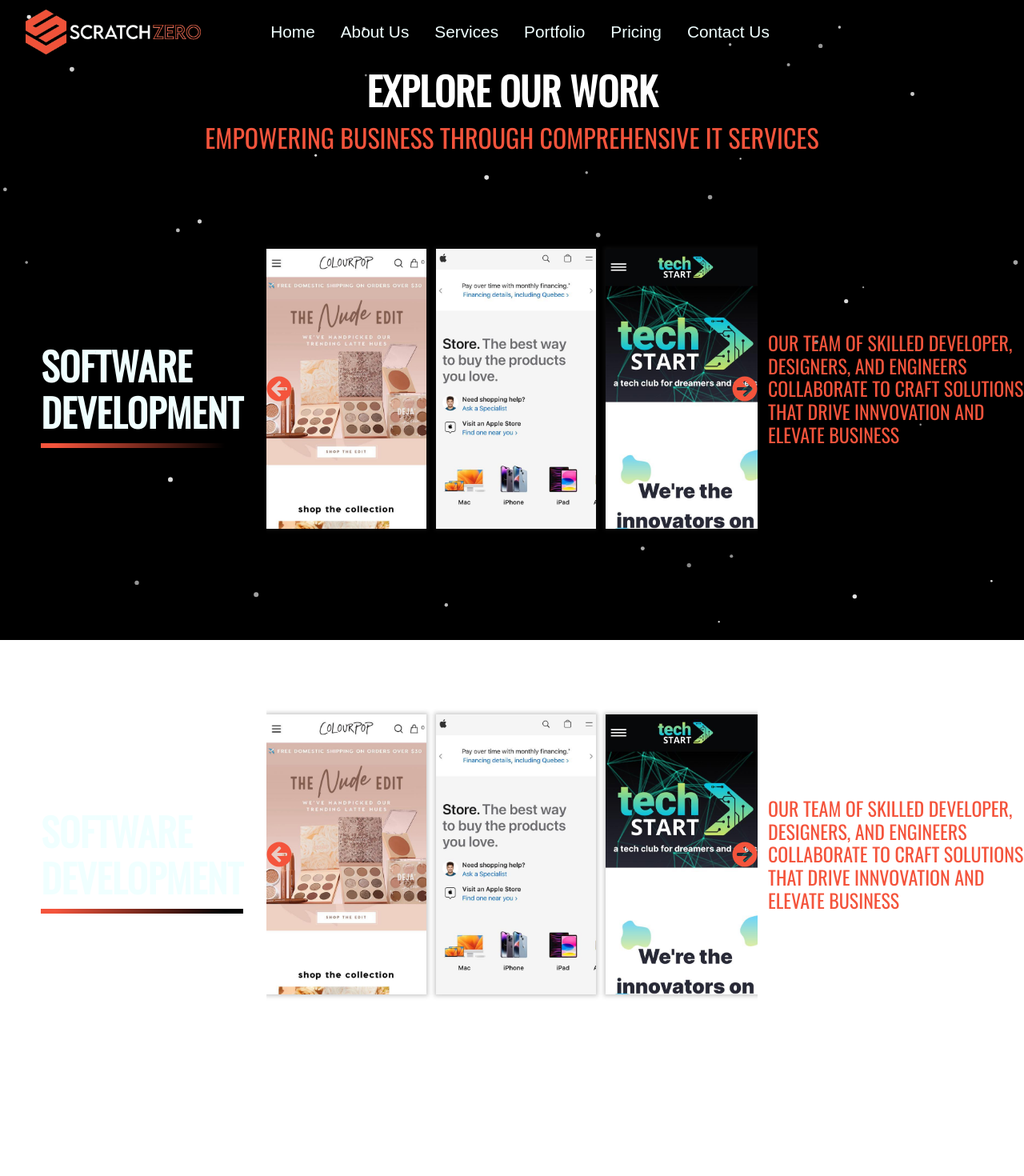
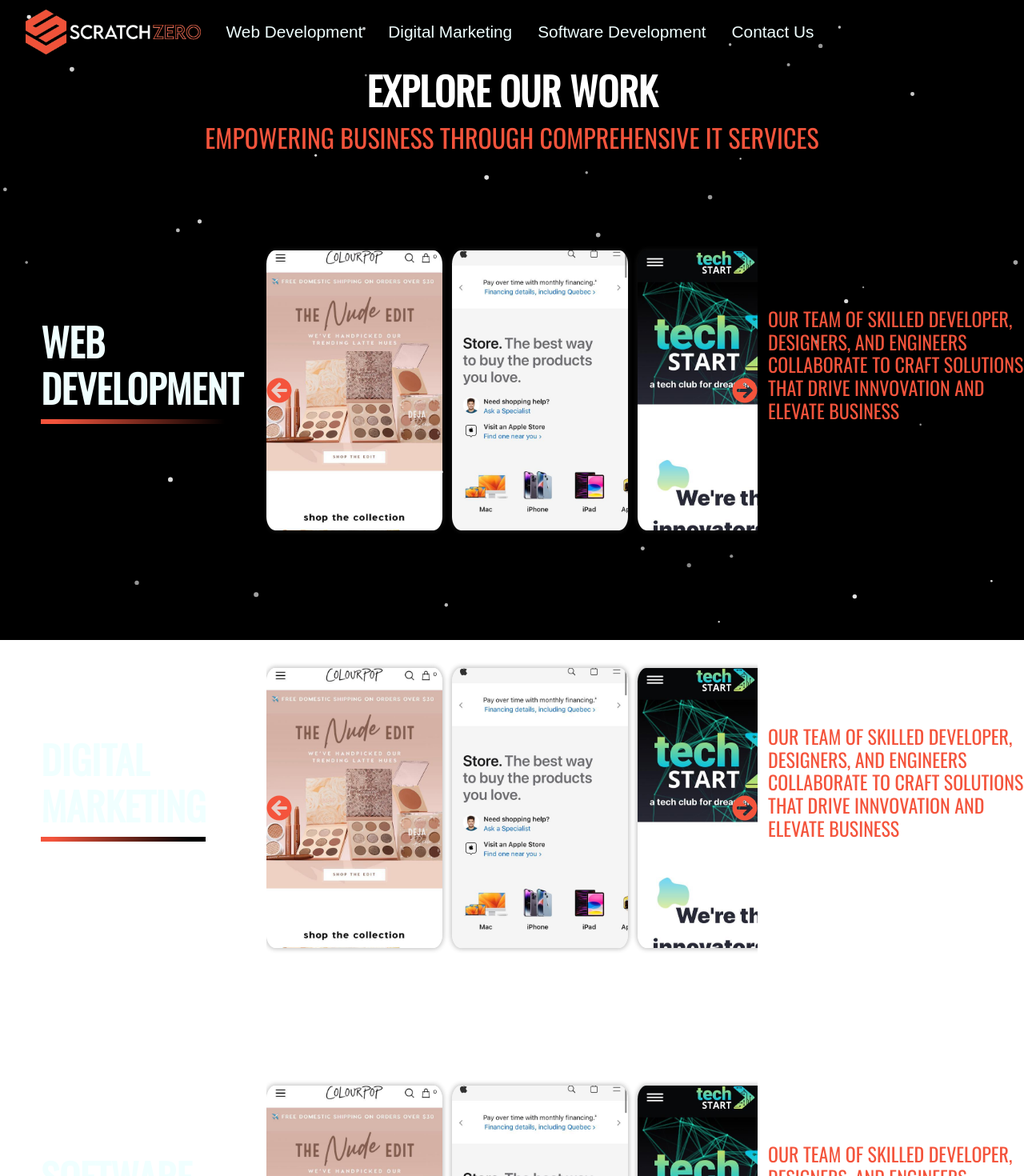
Before and after one commit to shahzill/scratchzero, a React (Create React App) app in the folder scratch-zero/: page /Projects in a window 1280 px wide. Shown: the top 1470 px of the page at 80% size. Before the commit the page ends 1359 px from the top, so only its background shows below. Built offline with nearby package versions, Linux system fonts and the light colour scheme; a web font is replaced by a local one.

Commit message:
changed the navbar for projects and added 2 more groups

```diff
--- a/scratch-zero/src/Pages/Home.js
+++ b/scratch-zero/src/Pages/Home.js
@@ -111,7 +111,7 @@
     {/* <div className="gap"></div> */}
 
     {/* second section */}
-    <div className="comp3" id="AboutUs">
+    <div className="comp3" id="AboutUs" >
 
       {/* content */}
       <div className="subcomp3">
@@ -544,16 +544,16 @@
     </div>
 
     {/* fourth section */}
-    <div className="comp4">
+    <div className="comp4" id="Pricing">
       <Fade bottom>
-        <h1 className="PricingH" id="Pricing">PRICING</h1>
+        <h1 className="PricingH" >PRICING</h1>
         <p className="PricingSH">CHOOSE THE RIGHT PLAN FOR YOUR BUSINESS</p>
       </Fade>
       <div className="wrapper3">
         <div className="single-price">
           <div className="package1"><h1>BASIC</h1></div>
           <div className="price">
-          <h2><span className="priceH"><strong>$29</strong></span><span className="monthH">/MONTH</span></h2>
+          <h2><span className="priceH">$29</span><span className="monthH">/MONTH</span></h2>
           </div>
           <div className="pricingSubH"><h3>The perfect way to get started and get used to our tools.</h3></div>
           <div className="deals">
@@ -568,7 +568,7 @@
         <div className="single-price">
         <div className="package2"><h1>STANDARD</h1></div>
           <div className="price">
-          <h2><span className="priceH"><strong>$149</strong></span><span className="monthH">/MONTH</span></h2>
+          <h2><span className="priceH">$149</span><span className="monthH">/MONTH</span></h2>
           </div>
           <div className="pricingSubH"><h3>The perfect way to get started and get used to our tools.</h3></div>
           <div className="deals">
@@ -583,7 +583,7 @@
         <div className="single-price">
         <div className="package3"><h1>PREMIUM</h1></div>
           <div className="price">
-          <h2><span className="priceH"><strong>$1399</strong></span><span className="monthH">/MONTH</span></h2>
+          <h2><span className="priceH">$1399</span><span className="monthH">/MONTH</span></h2>
           </div>
           <div className="pricingSubH"><h3>The perfect way to get started and get used to our tools.</h3></div>
           <div className="deals">
--- /dev/null
+++ b/scratch-zero/src/Pages/NavbarProject.js
@@ -0,0 +1,59 @@
+import React, {useState, useEffect} from "react";
+import {FaBars, FaTimes} from "react-icons/fa"
+import {BrowserRouter as Router, Routes, Route} from 'react-router-dom';
+import { useRef } from "react";
+import "../Styles/Navbar.css";
+import logo from "../Imgs/RedLogoo.png"
+import { HashLink as Link} from 'react-router-hash-link'
+
+function Navbar() {
+	const navRef = useRef();
+	const [navColor,setNavColor] = useState(false);
+
+	const showNavbar = () => {
+		navRef.current.classList.toggle(
+			"responsive_nav"
+		);
+	};
+
+	const changeBG = () => {
+		if(window.scrollY >= 10){
+			setNavColor(true)
+		}
+		else{
+			setNavColor(false)
+		}
+	}
+
+	window.addEventListener('scroll', changeBG)
+
+	return (
+		<header className={navColor ? 'active' : ""}>
+			<img src={logo}/>
+			<nav ref={navRef}>
+
+				<Link className="Link" smooth to="#Web-Development" >Web Development</Link>
+				<Link className="Link" smooth to="#Digital-Marketing" >Digital Marketing</Link>
+				<Link className="Link" smooth to="#Software-Development" >Software Development</Link>
+
+				<Link className="Link" smooth to="#ContactUs" >Contact Us</Link>
+				<button
+					className="nav-btn nav-close-btn"
+					onClick={showNavbar}>
+					<FaTimes />
+				</button>
+			</nav>
+			<button
+				className="nav-btn"
+				onClick={showNavbar}>
+				<FaBars />
+			</button>
+
+		</header>
+	);
+	<script>
+		const
+	</script>
+}
+
+export default Navbar;
--- a/scratch-zero/src/Pages/Projects.js
+++ b/scratch-zero/src/Pages/Projects.js
@@ -1,5 +1,5 @@
 import React, {useState, useEffect} from "react";
-import Navbar from "./Navbar";
+import Navbar from "./NavbarProject";
 import Contact from "./Contact";
 import Fade from 'react-reveal/Fade';
 import Canvas from "./Canvas";
@@ -32,6 +32,30 @@
         var back = document.getElementById('slideBack');
         back.onclick = function () {
             var container = document.getElementById('container');
+            sideScroll(container,'left',25,300,20);
+        };
+
+        var button = document.getElementById('slide1');
+        button.onclick = function () {
+            var container = document.getElementById('container1');
+            sideScroll(container,'right',25,300,20);
+        };
+
+        var back = document.getElementById('slideBack1');
+        back.onclick = function () {
+            var container = document.getElementById('container1');
+            sideScroll(container,'left',25,300,20);
+        };
+
+        var button = document.getElementById('slide2');
+        button.onclick = function () {
+            var container = document.getElementById('container2');
+            sideScroll(container,'right',25,300,20);
+        };
+
+        var back = document.getElementById('slideBack2');
+        back.onclick = function () {
+            var container = document.getElementById('container2');
             sideScroll(container,'left',25,300,20);
         };
 
@@ -78,10 +102,123 @@
 
 
     </div>
-    <div className='PComp2'>
+
+    <div className='PComp2' id="Web-Development">
         <div className="Pcontent2">
             <div className="SoftwareDevH">
-                <h1><span class="gradient-underline">SOFTWARE DEVELOPMENT</span>  </h1>
+                <h1><span class="gradient-underline">WEB DEVELOPMENT</span>  </h1>
+            </div>
+            <div className="Projects-Arrows">
+            <div className="Left control prev" id="slideBack2"><FaArrowCircleLeft /></div>
+            <div className="Projects">
+
+            <div className="cards">
+
+            <div className="media-scroller" id="container2">
+                <div class="Pcontainer">
+                <div class="card">
+                <div class="Pfront Pfront1"></div>
+                <div class="Pback Pback1">
+                    <p>Additional info on the back of the cardAdditional info on the back of the cardAdditional info on the back of the cardAdditional info on the back of the cardAdditional info on the back of the cardAdditional info on the back of the cardAdditional info on the back of the cardAdditional info on the back of the card</p>
+                    <a href="https://reservim.com/" target="_blank">
+                <button className="projectButton">
+                    View Project
+                </button></a>
+
+                    </div>
+                    </div>
+                </div>
+                <div class="Pcontainer">
+                <div class="card">
+                <div class="Pfront Pfront2"></div>
+                <div class="Pback Pback2">
+                    <p>Additional info on the back of the cardAdditional info on the back of the cardAdditional info on the back of the cardAdditional info on the back of the cardAdditional info on the back of the cardAdditional info on the back of the cardAdditional info on the back of the cardAdditional info on the back of the card</p>
+                    <a href="https://reservim.com/" target="_blank">
+                <button className="projectButton">
+                    View Project
+                </button></a>
+
+                    </div>
+                    </div>
+                </div>
+                <div class="Pcontainer">
+                <div class="card">
+                <div class="Pfront Pfront3"></div>
+                <div class="Pback Pback3">
+                    <p>Additional info on the back of the cardAdditional info on the back of the cardAdditional info on the back of the cardAdditional info on the back of the cardAdditional info on the back of the cardAdditional info on the back of the cardAdditional info on the back of the cardAdditional info on the back of the card</p>
+                    <a href="https://reservim.com/" target="_blank">
+                <button className="projectButton">
+                    View Project
+                </button></a>
+
+                    </div>
+                    </div>
+                </div>
+                <div class="Pcontainer">
+                <div class="card">
+                <div class="Pfront Pfront4"></div>
+                <div class="Pback Pback4">
+                    <p>Additional info on the back of the cardAdditional info on the back of the cardAdditional info on the back of the cardAdditional info on the back of the cardAdditional info on the back of the cardAdditional info on the back of the cardAdditional info on the back of the cardAdditional info on the back of the card</p>
+                    <a href="https://reservim.com/" target="_blank">
+                <button className="projectButton">
+                    View Project
+                </button></a>
+
+                    </div>
+                    </div>
+                </div>
+
+            <div class="Pcontainer">
+            <div class="card">
+            <div class="Pfront Pfront5"></div>
+            <div class="Pback Pback5">
+                <p>Additional info on the back of the cardAdditional info on the back of the cardAdditional info on the back of the cardAdditional info on the back of the cardAdditional info on the back of the cardAdditional info on the back of the cardAdditional info on the back of the cardAdditional info on the back of the card</p>
+                <a href="https://reservim.com/" target="_blank">
+            <button className="projectButton">
+                View Project
+            </button></a>
+
+                </div>
+                </div>
+            </div>
+
+            <div class="Pcontainer">
+            <div class="card">
+            <div class="Pfront Pfront6"></div>
+            <div class="Pback Pback6">
+                <p>Additional info on the back of the cardAdditional info on the back of the cardAdditional info on the back of the cardAdditional info on the back of the cardAdditional info on the back of the cardAdditional info on the back of the cardAdditional info on the back of the cardAdditional info on the back of the card</p>
+                <a href="https://reservim.com/" target="_blank">
+            <button className="projectButton">
+                View Project
+            </button></a>
+
+                </div>
+                </div>
+            </div>
+
+
+            </div>
+
+            </div>
+
+            </div>
+            <div className="Right control next" id="slide2"><FaArrowCircleRight /></div>
+            </div>
+            <div className="Pquote1">
+            <p>OUR TEAM OF SKILLED DEVELOPER, DESIGNERS, AND ENGINEERS COLLABORATE TO CRAFT SOLUTIONS THAT DRIVE INNVOVATION AND ELEVATE BUSINESS</p>
+            </div>
+
+
+        </div>
+
+
+
+    </div>
+
+    <div className='PComp2' id="Digital-Marketing">
+        <div className="Pcontent2">
+            <div className="SoftwareDevH">
+                <h1><span class="gradient-underline">DIGITAL MARKETING</span>  </h1>
             </div>
             <div className="Projects-Arrows">
             <div className="Left control prev" id="slideBack"><FaArrowCircleLeft /></div>
@@ -189,18 +326,18 @@
 
 
     </div>
-    <div className='PComp2'>
+    <div className='PComp2' id="Software-Development">
         <div className="Pcontent2">
             <div className="SoftwareDevH">
                 <h1><span class="gradient-underline">SOFTWARE DEVELOPMENT</span>  </h1>
             </div>
             <div className="Projects-Arrows">
-            <div className="Left control prev" id="slideBack"><FaArrowCircleLeft /></div>
+            <div className="Left control prev" id="slideBack1"><FaArrowCircleLeft /></div>
             <div className="Projects">
 
             <div className="cards">
 
-            <div className="media-scroller" id="container">
+            <div className="media-scroller" id="container1">
                 <div class="Pcontainer">
                 <div class="card">
                 <div class="Pfront Pfront1"></div>
@@ -288,7 +425,7 @@
             </div>
 
             </div>
-            <div className="Right control next" id="slide"><FaArrowCircleRight /></div>
+            <div className="Right control next1" id="slide1"><FaArrowCircleRight /></div>
             </div>
             <div className="Pquote1">
             <p>OUR TEAM OF SKILLED DEVELOPER, DESIGNERS, AND ENGINEERS COLLABORATE TO CRAFT SOLUTIONS THAT DRIVE INNVOVATION AND ELEVATE BUSINESS</p>
@@ -301,6 +438,19 @@
 
     </div>
 
+    <div className="comp6">
+      <div className="ContactH"><h1>CONTACT US</h1></div>
+      <div className="subcomp6">
+      <div className="contact"><Contact></Contact></div>
+      <div className="contact-quote">
+        <div className="heading"><h1>Lets have a <span className="Red">chat</span></h1></div>
+        <p>We're here to connect, collaborate, and create solutions. Whether you have questions,
+          ideas, or a project in mind, we're excited to hear from you. Reach out to us through the channels below,
+          and let's embark on a journey to transform your concepts into reality.</p>
+      </div>
+      </div>
+    </div>
+
     </>
     );
 }
--- a/scratch-zero/src/Styles/Home.css
+++ b/scratch-zero/src/Styles/Home.css
@@ -1135,6 +1135,7 @@
 
 .price .priceH{
   font-size: 170%;
+
 }
 
 
--- a/scratch-zero/src/Styles/Projects.css
+++ b/scratch-zero/src/Styles/Projects.css
@@ -92,7 +92,7 @@
     width: 50%;
     overflow-x: hidden;
     padding-top: 5%;
-    padding-bottom: 5%;
+
     display: flex;
     flex-direction: row;
 
@@ -129,7 +129,7 @@
 
 
  .Pcontainer {
-    width: 200px;
+    width: 220px;
     height: 350px;
     perspective: 800px;
     display: flex;
@@ -138,8 +138,12 @@
     margin-top: 10%;
     margin-bottom: 10%;
 
+  }
 
+  .card .Pfront, .Pback{
+    border-radius: 5%;
   }
+
 
   .Pcontainer:hover > .card {
     cursor: pointer;
@@ -311,6 +315,7 @@
  }
 
 
+
 @media screen and (max-width: 1050px) {
     .Pcontent2{
         width: 100%;
```
Also changed, not shown: 1 other file (tests, documents, lock files or other folders).
